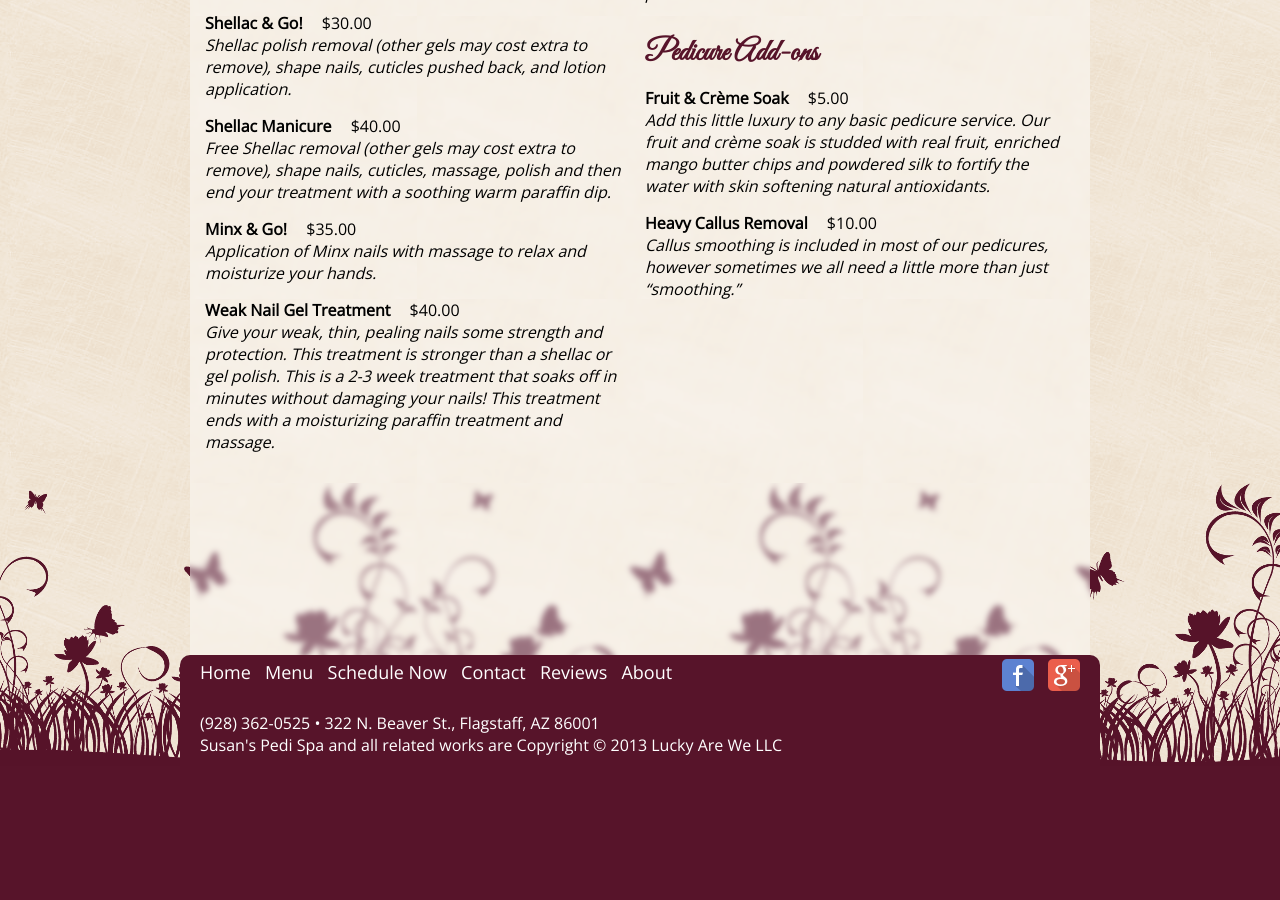
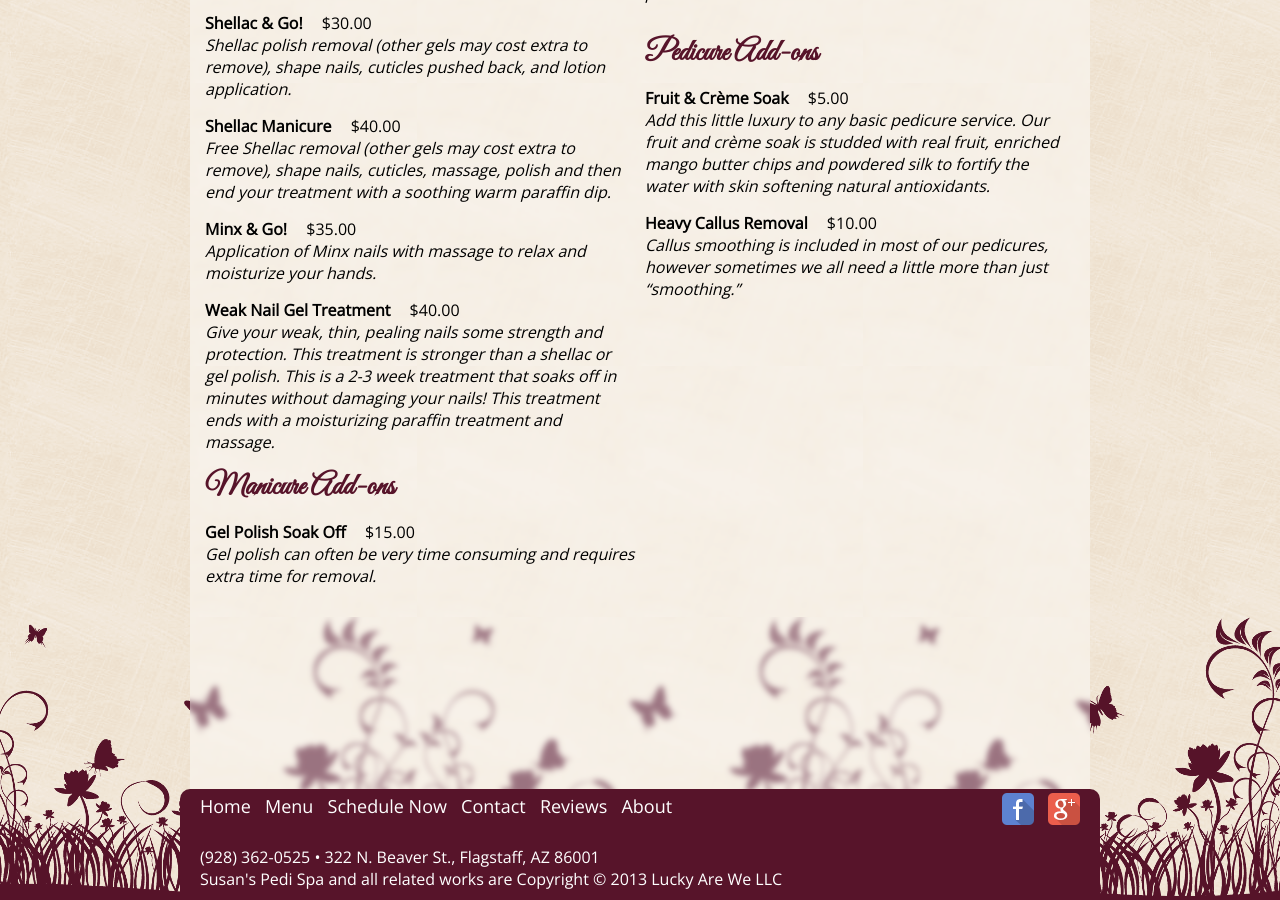
Before and after one commit to susanspedispa/susanspedispa.github.io, a Jekyll site: the page built from menu.html, in a window 1280 px wide and 900 px high, scrolled down 1300 px. Built offline with Jekyll 4.4.1, drawn with Linux system fonts in a browser that asks for light colours; before the commit the page ends 2066 px from its top, so only the background shows below that.

Commit message:
Update menu.html

```diff
--- a/_includes/menu.html
+++ b/_includes/menu.html
@@ -63,6 +63,12 @@
 	<div class="treatment">
 	<span class="treatmentName">Weak Nail Gel Treatment</span><span class="treatmentPrice"> $40.00</span>
 	<div class="treatmentDescription">Give your weak, thin, pealing nails some strength and protection. This treatment is stronger than a shellac or gel polish. This is a 2-3 week treatment that soaks off in minutes without damaging your nails! This treatment ends with a moisturizing paraffin treatment and massage.</div>
+	<h3>Manicure Add-ons</h3>
+	<div class="treatment">
+	<span class="treatmentName">Gel Polish Soak Off</span> <span class="treatmentPrice">$15.00</span>
+	<div class="treatmentDescription">Gel polish can often be very time consuming and requires extra time for removal.</div>
+	</div>
+
 	</div>
 </div>
 <div class="halfColumn" style="margin-left: 10px;">
```
